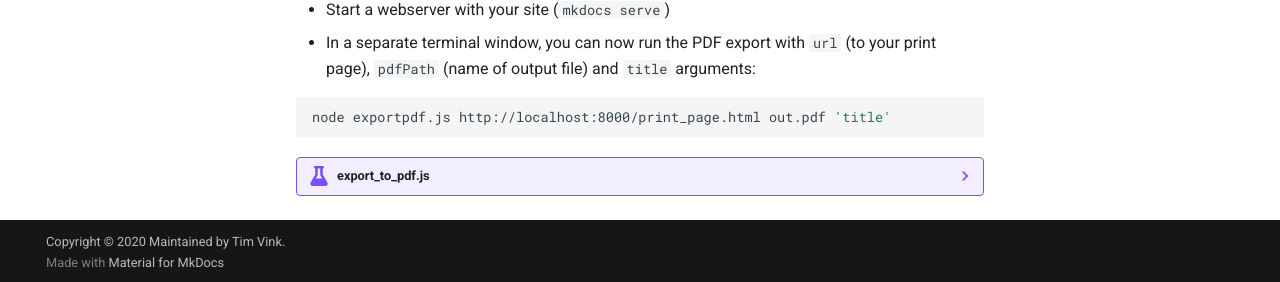
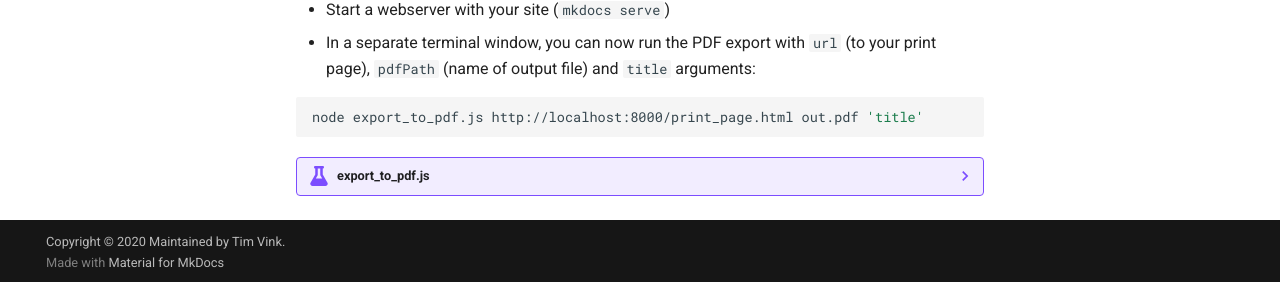
Before and after one commit to timvink/mkdocs-print-site-plugin, an MkDocs documentation site: the page built from docs/how-to/export-PDF.md, in a window 1280 px wide and 971 px high. Shown: the part 686-968 px from the top of the window. Built offline with MkDocs 1.6.1 and Material for MkDocs 9.7.7, drawn with Linux system fonts in a browser that asks for light colours; a script that is not in the unit is left out; comment, search, counter and statistics services are not loaded.

Commit message:
Update export-PDF.md

````diff
--- a/docs/how-to/export-PDF.md
+++ b/docs/how-to/export-PDF.md
@@ -21,7 +21,7 @@ We can use [nodejs](https://nodejs.org/en/) together with the [puppeteer](https:
 - In a separate terminal window, you can now run the PDF export with `url` (to your print page), `pdfPath` (name of output file) and `title` arguments:
 
 ```shell
-node exportpdf.js http://localhost:8000/print_page.html out.pdf 'title'
+node export_to_pdf.js http://localhost:8000/print_page.html out.pdf 'title'
 ```
 
 ??? example "export_to_pdf.js"
````
